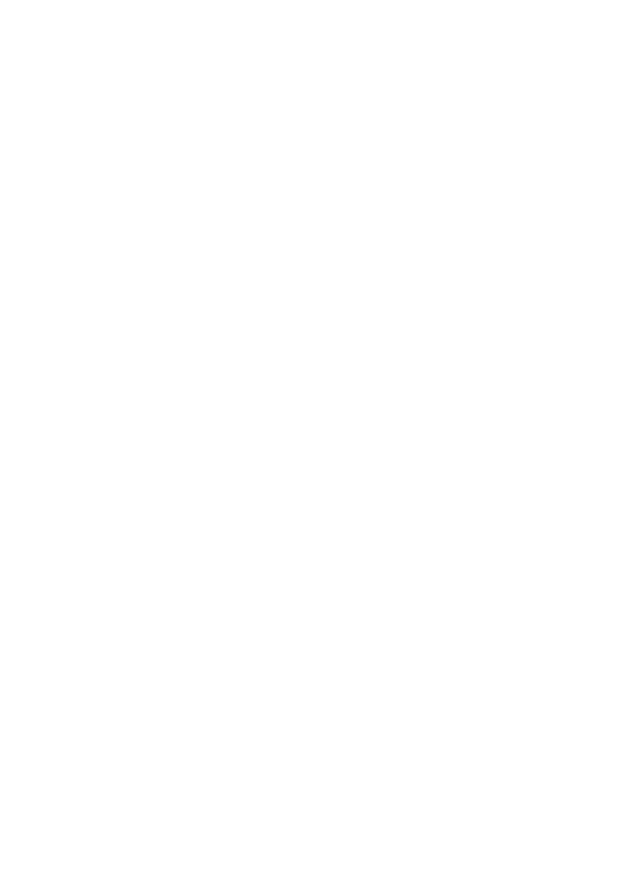
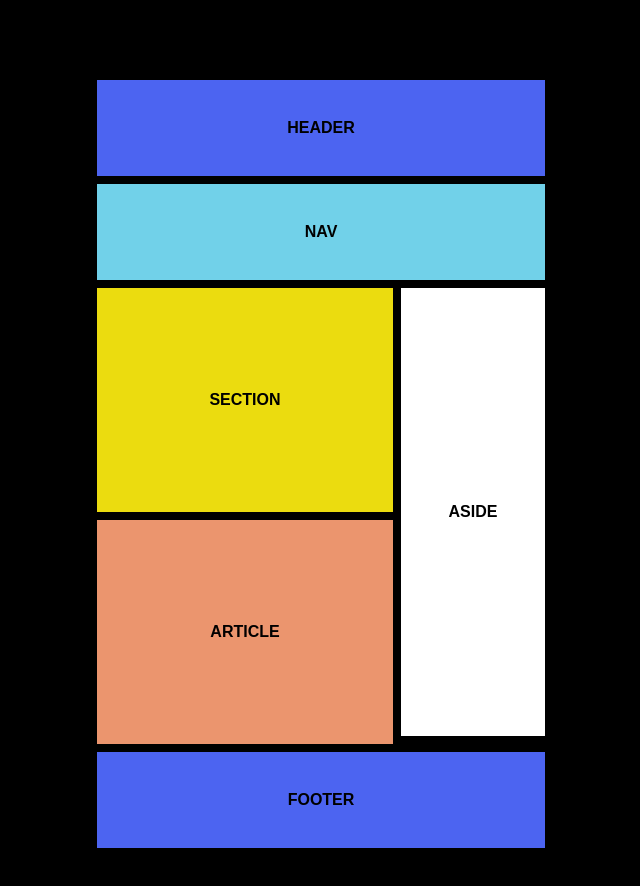
Before and after one commit to 4yob/atividade09-edu, a plain HTML site: page index.html in a window 1280 px wide. Shown: the whole page, without its empty margins (319-959 px from the left). Before the commit the page ends 800 px from the top, so only its background shows below. Drawn offline with Linux system fonts and the light colour scheme.

Commit message:
feat: create and finish grid structure

```diff
--- a/index.css
+++ b/index.css
@@ -0,0 +1,82 @@
+* {
+    margin: 0;
+    padding: 0;
+    box-sizing: border-box;
+}
+
+body {
+    font-family: Arial, Helvetica, sans-serif;
+    background-color: #000;
+    display: flex;
+    justify-content: center;
+}
+
+.container {
+    display: grid;
+    grid-template-columns: 1fr 1fr 1fr;
+    grid-template-areas:
+    'header header header'
+    'nav nav nav'
+    'section section aside'
+    'article article aside'
+    'footer footer footer';
+    gap: 8px;
+    text-align: center;
+    font-weight: bold;
+    width: 35%;
+    padding: 5rem 0;
+}
+
+.header {
+    grid-area: header;
+    background-color: rgb(76, 100, 241);
+    height: 6rem;
+    display: flex;
+    justify-content: center;
+    align-items: center;
+}
+
+.nav {
+    grid-area: nav;
+    background-color: rgb(113, 209, 233);
+    height: 6rem;
+    display: flex;
+    justify-content: center;
+    align-items: center;
+}
+
+.section {
+    grid-area: section;
+    background-color: rgb(235, 220, 15);
+    height: 14rem;
+    display: flex;
+    justify-content: center;
+    align-items: center;
+}
+
+.article {
+    grid-area: article;
+    background-color: rgb(235, 149, 110);
+    height: 14rem;
+    display: flex;
+    justify-content: center;
+    align-items: center;
+}
+
+.aside {
+    grid-area: aside;
+    background-color: rgb(255, 255, 255);
+    height: 28rem;
+    display: flex;
+    justify-content: center;
+    align-items: center;
+}
+
+.footer {
+    grid-area: footer;
+    background-color: rgb(76, 100, 241);
+    height: 6rem;
+    display: flex;
+    justify-content: center;
+    align-items: center;
+}
--- a/index.html
+++ b/index.html
@@ -4,8 +4,16 @@
     <meta charset="UTF-8">
     <meta name="viewport" content="width=device-width, initial-scale=1.0">
     <title>Atividade 09 - GRID</title>
+    <link rel="stylesheet" href="index.css">
 </head>
 <body>
-
+    <div class="container">
+        <div class="header">HEADER</div>
+        <div class="nav">NAV</div>
+        <div class="section">SECTION</div>
+        <div class="article">ARTICLE</div>
+        <div class="aside">ASIDE</div>
+        <div class="footer">FOOTER</div>
+    </div>
 </body>
 </html>
```
